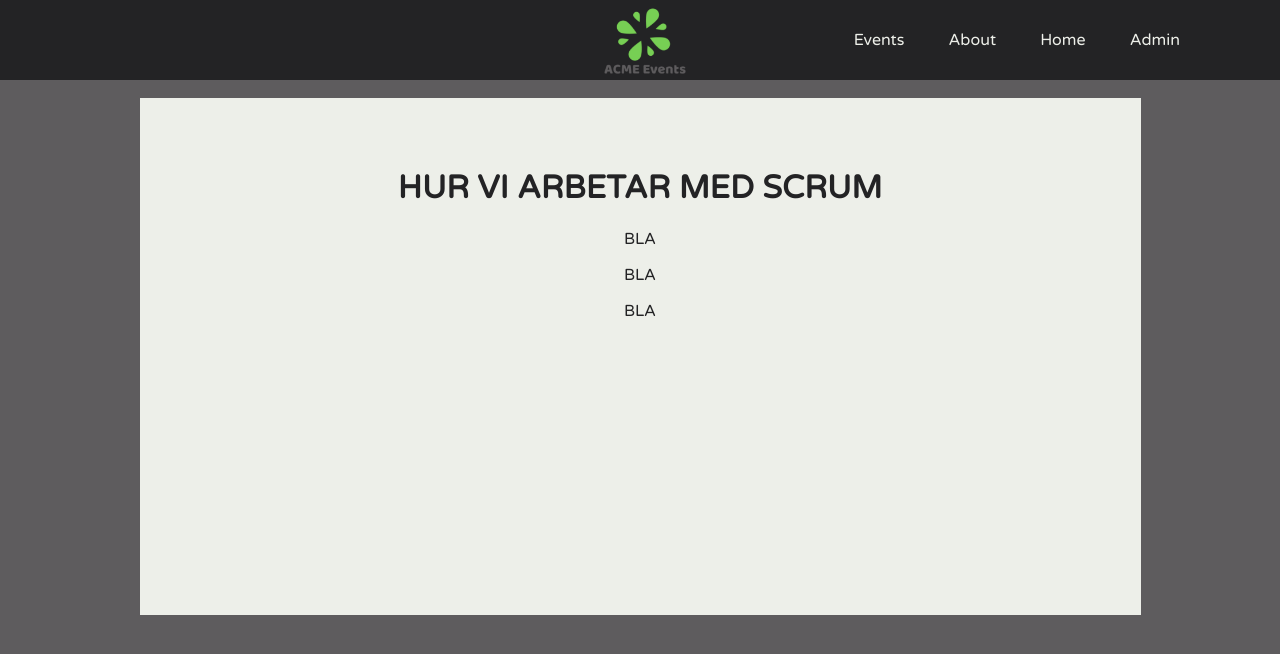
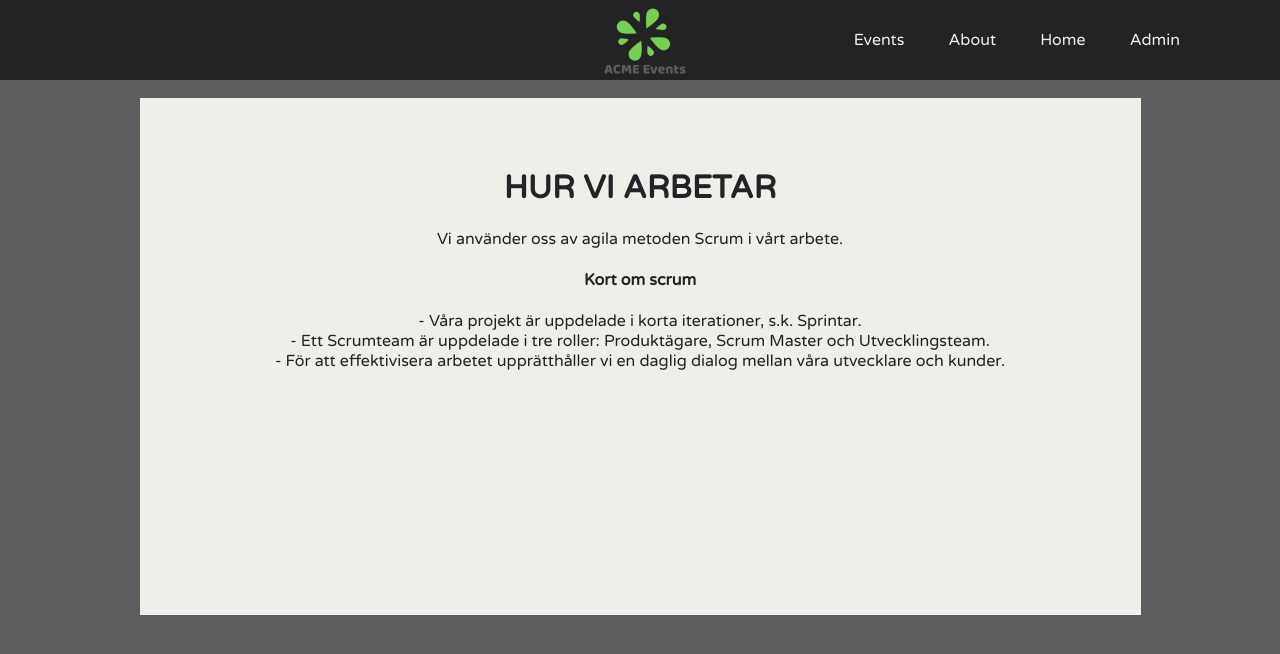
Before and after one commit to Kicki-Halmos/Acme_Events, a plain HTML site: page about.html in a window 1280 px wide. Drawn offline with Linux system fonts and the light colour scheme.

Commit message:
text om scrum

```diff
--- a/about.html
+++ b/about.html
@@ -1,14 +1,12 @@
 <!DOCTYPE html>
 <html lang="en">
+
 <head>
   <meta charset="UTF-8" />
   <meta name="viewport" content="width=device-width, initial-scale=1.0" />
   <link rel="stylesheet" href="style.css" />
   <title>About</title>
-    <link
-      href="https://fonts.googleapis.com/css2?family=Varela+Round&display=swap"
-      rel="stylesheet"
-    />
+  <link href="https://fonts.googleapis.com/css2?family=Varela+Round&display=swap" rel="stylesheet" />
 
   <link rel="stylesheet" href="style.css" />
 
@@ -35,12 +33,19 @@
 
   <div class="about-section">
 
-    <h1>HUR VI ARBETAR MED SCRUM</h1>
-    <p>BLA</p>
-    <p>BLA</p>
-    <p>BLA</p>
+    <h1>HUR VI ARBETAR</h1>
+    <p>Vi använder oss av agila metoden Scrum i vårt arbete.
+      <br>
+    <h4>Kort om scrum</h4>
+    - Våra projekt är uppdelade i korta iterationer, s.k. Sprintar.
+    <br>
+    - Ett Scrumteam är uppdelade i tre roller: Produktägare, Scrum Master och Utvecklingsteam.
+    <br>
+    - För att effektivisera arbetet upprätthåller vi en daglig dialog mellan våra utvecklare och kunder.
+    </p>
   </div>
 
   <script src="main.js"></script>
 </body>
+
 </html>
```
Also changed, not shown: 1 other file. Lines whose indentation alone changed are shown as unchanged.
